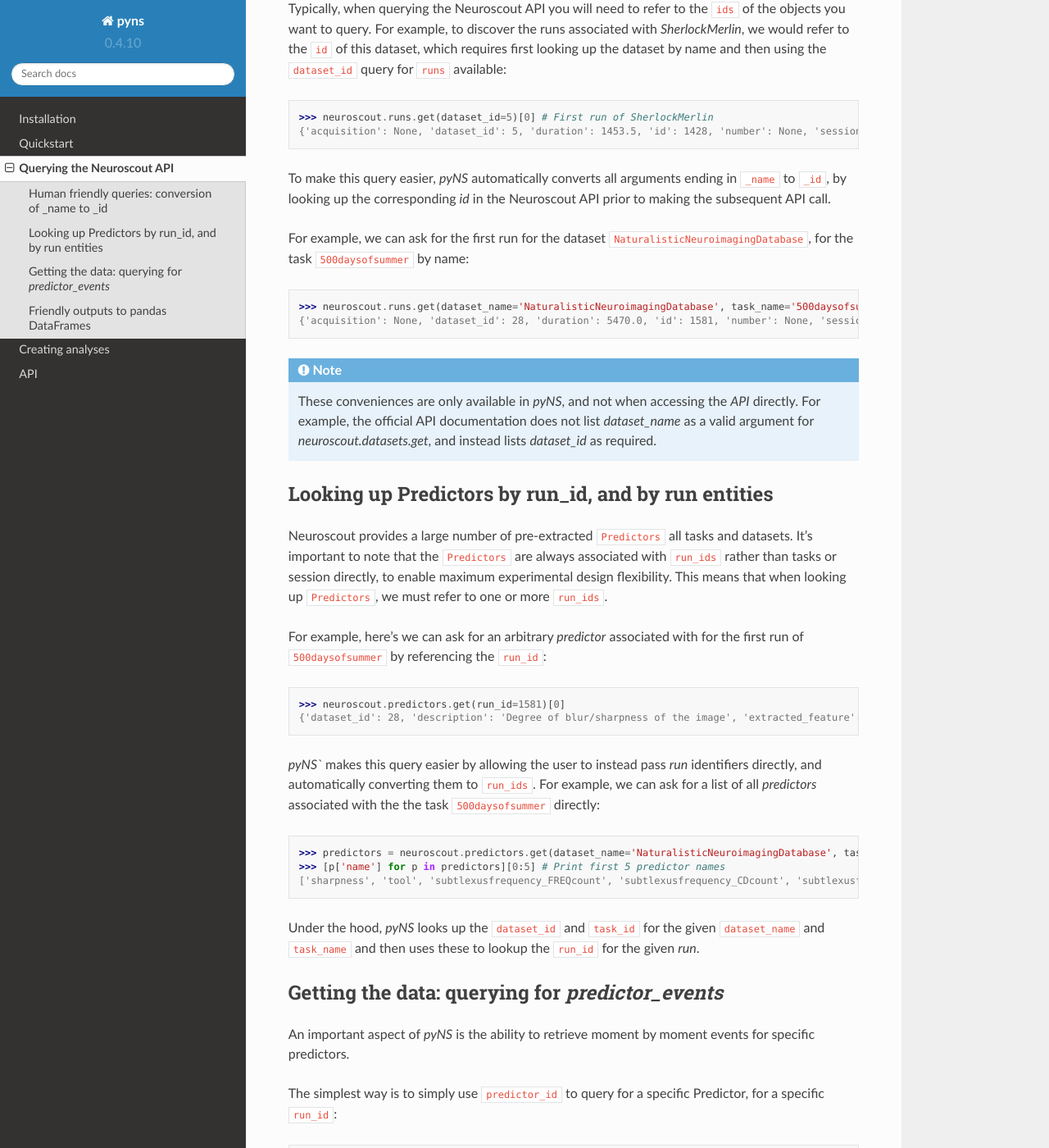
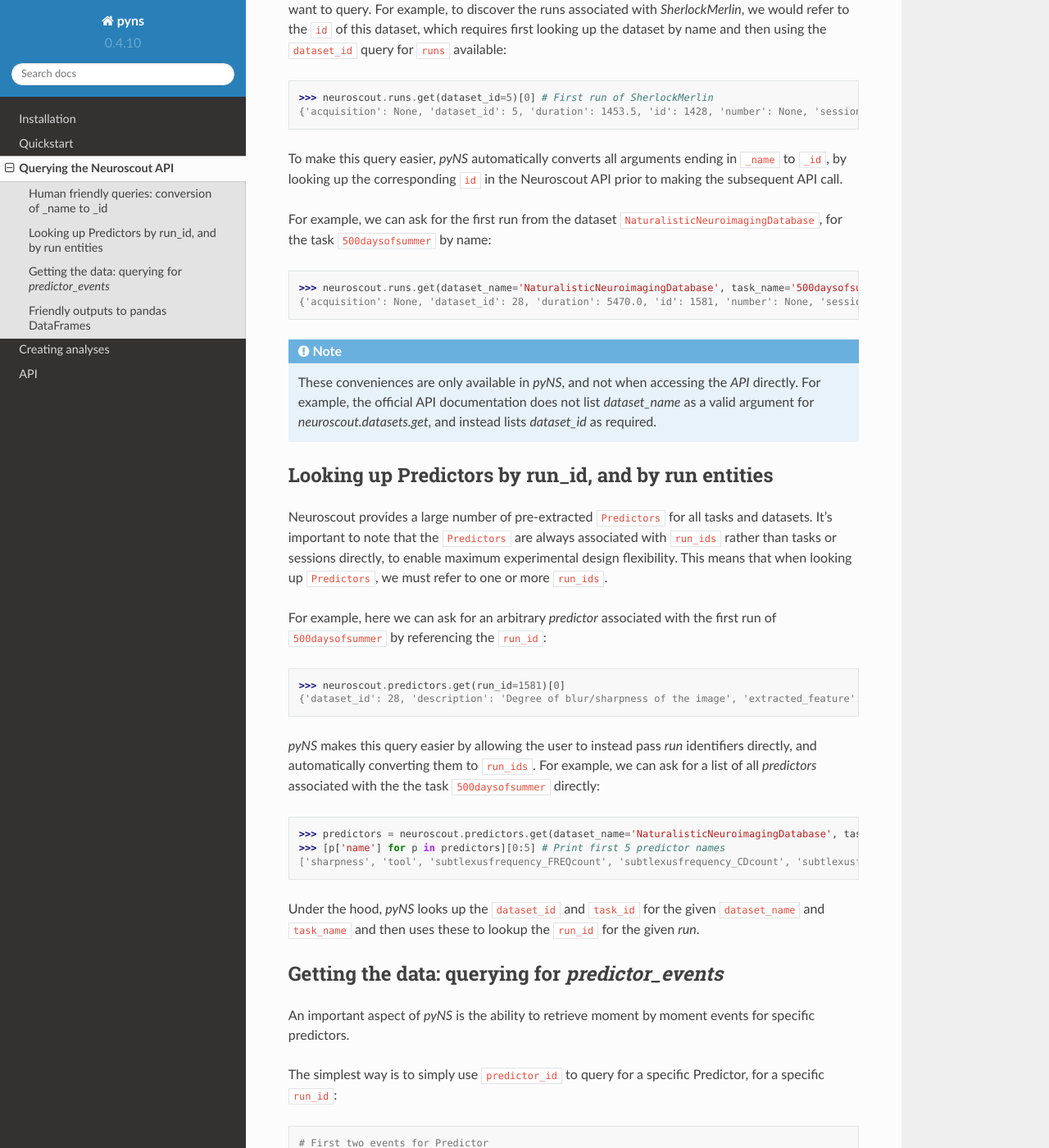
Before and after one commit to neuroscout/pyNS, a Sphinx documentation site: the page built from docs/source/querying.rst, in a window 1280 px wide and 1400 px high, scrolled down 601 px. Shown: the whole window at 82% size. Built offline with Sphinx 7.4.7 and the Read the Docs theme 2.0.0, drawn with Linux system fonts in a browser that asks for light colours; some of the changed text lies outside the part shown.

Commit message:
readthedocs fix typos

```diff
--- a/docs/source/querying.rst
+++ b/docs/source/querying.rst
@@ -37,10 +37,10 @@ which requires first looking up the dataset by name and then using the ``dataset
    >>> neuroscout.runs.get(dataset_id=5)[0] # First run of SherlockMerlin
    {'acquisition': None, 'dataset_id': 5, 'duration': 1453.5, 'id': 1428, 'number': None, 'session': None, 'subject': '17', 'task': 45, 'task_name': 'SherlockMovie'}
 
-To make this query easier, `pyNS` automatically converts all arguments ending in ``_name`` to ``_id``, by looking up the corresponding `id`
+To make this query easier, `pyNS` automatically converts all arguments ending in ``_name`` to ``_id``, by looking up the corresponding ``id``
 in the Neuroscout API prior to making the subsequent API call.
 
-For example, we can ask for the first run for the dataset ``NaturalisticNeuroimagingDatabase``, for the task ``500daysofsummer`` by name:
+For example, we can ask for the first run from the dataset ``NaturalisticNeuroimagingDatabase``, for the task ``500daysofsummer`` by name:
 
 .. doctest::
 
@@ -56,11 +56,11 @@ For example, we can ask for the first run for the dataset ``NaturalisticNeuroima
 Looking up Predictors by run_id, and by run entities
 ----------------------------------------------------
 
-Neuroscout provides a large number of pre-extracted ``Predictors`` all tasks and datasets.
-It's important to note that the ``Predictors`` are always associated with ``run_ids`` rather than tasks or session directly, to enable maximum experimental design flexibility.
+Neuroscout provides a large number of pre-extracted ``Predictors`` for all tasks and datasets.
+It's important to note that the ``Predictors`` are always associated with ``run_ids`` rather than tasks or sessions directly, to enable maximum experimental design flexibility.
 This means that when looking up ``Predictors``, we must refer to one or more ``run_ids``.
 
-For example, here's we can ask for an arbitrary `predictor` associated with for the first run of ``500daysofsummer`` by referencing the ``run_id``:
+For example, here we can ask for an arbitrary `predictor` associated with the first run of ``500daysofsummer`` by referencing the ``run_id``:
 
 .. doctest::
 
@@ -68,7 +68,7 @@ For example, here's we can ask for an arbitrary `predictor` associated with for
    {'dataset_id': 28, 'description': 'Degree of blur/sharpness of the image', 'extracted_feature': {'created_at': '2021-05-05 00:52:59.856713', 'description': 'Degree of blur/sharpness of the image', 'extractor_name': 'SharpnessExtractor', 'id': 425739, 'modality': 'image', 'resample_frequency': None}, 'id': 40254, 'max': 1.0, 'mean': 0.8604099357979763, 'min': 0.0, 'name': 'sharpness', 'num_na': 0, 'private': False, 'source': 'extracted'}
 
 
-`pyNS`` makes this query easier by allowing the user to instead pass `run` identifiers directly, and automatically converting them to ``run_ids``.
+`pyNS` makes this query easier by allowing the user to instead pass `run` identifiers directly, and automatically converting them to ``run_ids``.
 For example, we can ask for a list of all `predictors` associated with the the task ``500daysofsummer`` directly:
 
 .. doctest::
@@ -113,7 +113,7 @@ Friendly outputs to pandas DataFrames
 ------------------------------------------
 
 You can easily convert any query result to a pandas DataFrame. Simply pass the argument ``output_type='df'`` to the query.
-This is particularly useful for `PredictorEvents`, as the are naturally represented as a pandas DataFrame`.
+This is particularly useful for `PredictorEvents`, as the are naturally represented as a pandas DataFrame.
 
 ::
 
@@ -136,7 +136,7 @@ This is particularly useful for `PredictorEvents`, as the are naturally represen
 
 
 To make the interpretation of the query easier, `pyNS` automatically converts all columns ending in `_id` to their respective names.
-In the case of ``run_id``, we fetch the corresponding BIDS entities (i.e. ``subject``, ``number``, ``session``, ``acquisition``) and add them to the DataFrame.
+In the case of ``run_id``, we fetch the corresponding BIDS entities (e.g. ``subject``, ``number``, ``session``, ``acquisition``) and add them to the DataFrame.
 
 .. note::
    Asking for PredictorEvents for a dataset or task without specifying a ``predictor_name`` may results in a very long running query.
--- a/docs/source/quickstart.rst
+++ b/docs/source/quickstart.rst
@@ -19,7 +19,7 @@ First, instantiate a :py:class:`pyns.Neuroscout` API Client object, optionally p
    Google single-sign-on is not currently supported in pyNS. Please register for a Neuroscout account if you
    wish to use `pyNS` to create analyses.
 
-The :py:class:`pyns.Neuroscout` object provides a connection the Neuroscout API, with each major endpoint represented as
+The :py:class:`pyns.Neuroscout` object provides a connection to the Neuroscout API, with each major endpoint represented as
 an object linked to the main :py:class:`pyns.Neuroscout` object.
 
 For example, using the attribute `neuroscout.datasets`, we can query the Neuroscout API for a list of datasets.
```
Also changed, not shown: other parts of docs/source/querying.rst (+1 -1 lines), docs/source/analyses.rst (+5 -5 lines).
